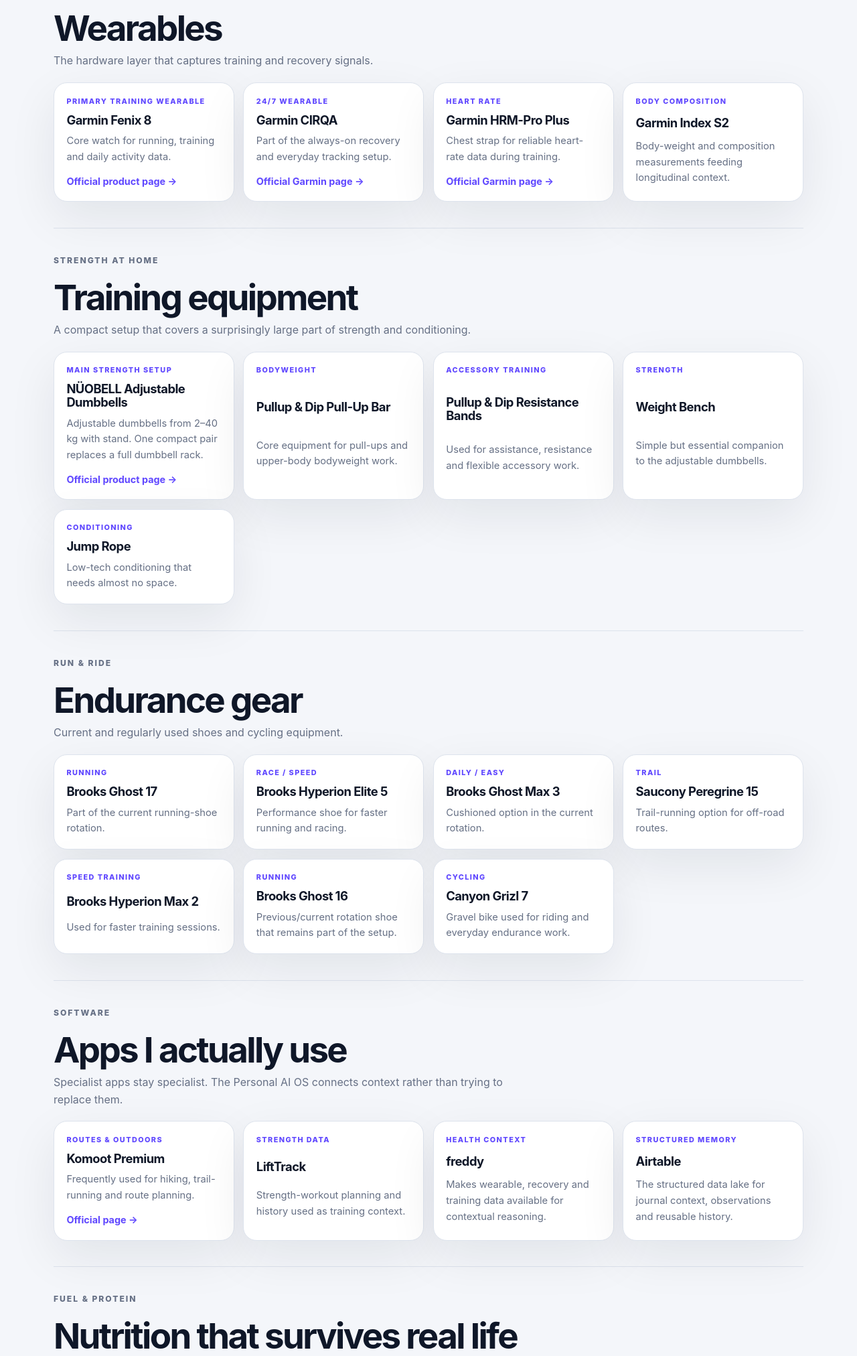
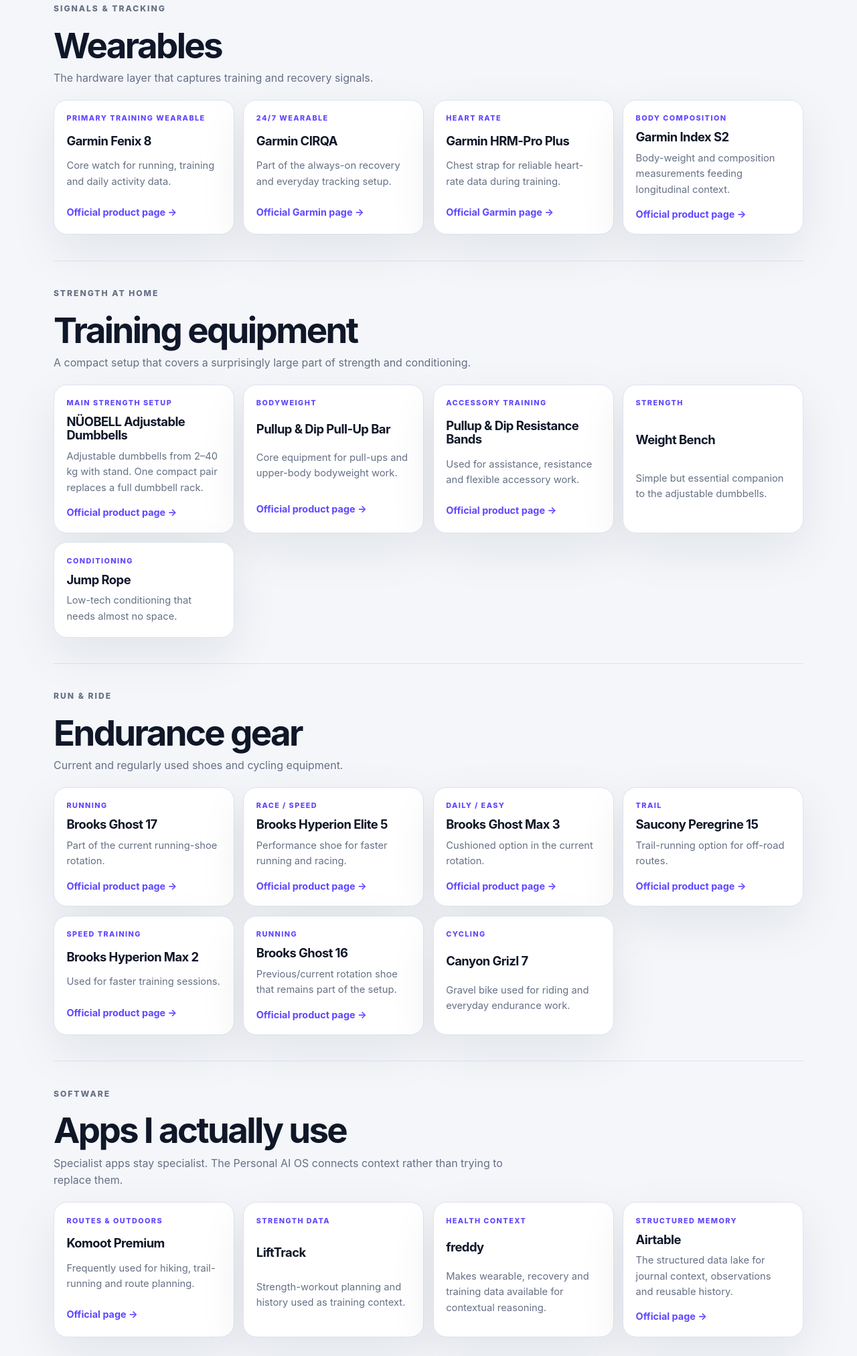
Before and after one commit to abuettna/alex-ai-os, a website: page stack/index.html in a window 1280 px wide. Shown: the part 553-2577 px from the top of the page at 67% size. Drawn offline with Linux system fonts and the light colour scheme.

Commit message:
QC site navigation and expand My Stack links
* Expand stack links and improve stack metadata

* Link My Stack from homepage navigation

```diff
--- a/stack/index.html
+++ b/stack/index.html
@@ -3,40 +3,51 @@
 <head>
 <meta charset="utf-8"><meta name="viewport" content="width=device-width,initial-scale=1">
 <meta name="description" content="The real-world devices, training gear, fuel, food staples and software used in the Personal AI OS experiment.">
-<meta name="theme-color" content="#0b1020"><title>My Stack · Personal AI OS</title>
+<meta name="theme-color" content="#0b1020">
+<meta property="og:title" content="My Stack · Personal AI OS">
+<meta property="og:description" content="The real devices, training equipment, apps, fuel and everyday nutrition products behind the Personal AI OS experiment.">
+<meta property="og:type" content="website">
+<meta property="og:url" content="https://personal-ai-os.com/stack/">
+<meta property="og:image" content="https://personal-ai-os.com/assets/fenix.webp">
+<meta name="twitter:card" content="summary_large_image">
+<meta name="twitter:title" content="My Stack · Personal AI OS">
+<meta name="twitter:description" content="The tools I actually use behind my Personal AI OS.">
+<meta name="twitter:image" content="https://personal-ai-os.com/assets/fenix.webp">
+<link rel="canonical" href="https://personal-ai-os.com/stack/">
+<title>My Stack · Personal AI OS</title>
 <link rel="stylesheet" href="../styles.css">
 <style>
-.stack-page{padding:2rem 0 5rem}.stack-intro{max-width:760px;margin-bottom:2rem}.stack-intro h1{font-size:clamp(3rem,10vw,5.5rem)}.stack-intro .lede{margin-top:1.25rem}.stack-note{margin-top:1rem;padding:1rem 1.2rem;border:1px solid var(--line);border-radius:1rem;background:var(--panel);color:var(--muted)}.stack-section{padding:2.4rem 0;border-top:1px solid var(--line)}.stack-section h2{font-size:clamp(2rem,6vw,3.3rem);margin-bottom:.6rem}.stack-section>p{max-width:720px;color:var(--muted);margin-bottom:1.2rem}.stack-grid{display:grid;grid-template-columns:repeat(auto-fit,minmax(230px,1fr));gap:.85rem}.stack-card{display:grid;gap:.6rem;padding:1.15rem;background:var(--panel);border:1px solid var(--line);border-radius:1.25rem;box-shadow:var(--shadow)}.stack-card h3{font-size:1.15rem}.stack-card p{color:var(--muted);font-size:.92rem}.stack-role{font-size:.68rem!important;text-transform:uppercase;letter-spacing:.13em;font-weight:800;color:var(--accent)!important}.stack-link{display:inline-flex;align-items:center;gap:.35rem;width:max-content;margin-top:.2rem;color:var(--accent);font-size:.9rem;font-weight:750}.stack-link:hover{text-decoration:underline}.stack-footer-note{margin-top:2rem;color:var(--muted);font-size:.9rem}
+.stack-page{padding:2rem 0 5rem}.stack-intro{max-width:760px;margin-bottom:2rem}.stack-intro h1{font-size:clamp(3rem,10vw,5.5rem)}.stack-intro .lede{margin-top:1.25rem}.stack-note{margin-top:1rem;padding:1rem 1.2rem;border:1px solid var(--line);border-radius:1rem;background:var(--panel);color:var(--muted)}.stack-section{padding:2.4rem 0;border-top:1px solid var(--line)}.stack-section h2{font-size:clamp(2rem,6vw,3.3rem);margin-bottom:.6rem}.stack-section>p{max-width:720px;color:var(--muted);margin-bottom:1.2rem}.stack-grid{display:grid;grid-template-columns:repeat(auto-fit,minmax(230px,1fr));gap:.85rem}.stack-card{display:grid;gap:.6rem;padding:1.15rem;background:var(--panel);border:1px solid var(--line);border-radius:1.25rem;box-shadow:var(--shadow)}.stack-card h3{font-size:1.15rem}.stack-card p{color:var(--muted);font-size:.92rem}.stack-role{font-size:.68rem!important;text-transform:uppercase;letter-spacing:.13em;font-weight:800;color:var(--accent)!important}.stack-link{display:inline-flex;align-items:center;gap:.35rem;width:max-content;max-width:100%;margin-top:.2rem;color:var(--accent);font-size:.9rem;font-weight:750}.stack-link:hover{text-decoration:underline}.stack-footer-note{margin-top:2rem;color:var(--muted);font-size:.9rem}
 </style>
 </head>
 <body>
 <a class="skip-link" href="#main-content">Skip to main content</a>
-<header class="site-header"><a href="/" class="brand"><span class="logo">◎</span><span>Personal AI OS</span></a><nav class="site-nav" aria-label="Primary"><a href="/">Home</a><a href="/pilot/">Try the pilot</a><a href="/stack/" aria-current="page">My stack</a></nav></header>
+<header class="site-header"><a href="/" class="brand"><span class="logo">◎</span><span>Personal AI OS</span></a><nav class="site-nav" aria-label="Primary"><a href="/">Home</a><a class="pilot-nav" href="/pilot/?src=stack-nav">Try the pilot</a><a href="/stack/" aria-current="page">My stack</a></nav></header>
 <main id="main-content" class="section-shell stack-page">
-<section class="stack-intro"><p class="eyebrow">THE REAL-WORLD SETUP</p><h1>My Stack</h1><p class="claim">The tools behind my Personal AI OS.</p><p class="lede">Not a wishlist and not a generic gear guide. These are devices, apps, training tools and everyday nutrition products that are actually part of my setup. Some generate data for the system; others simply make training, fueling and everyday execution easier.</p><div class="stack-note"><strong>Principle:</strong> products belong here because I actually use them — not because somebody pays to be listed. If affiliate links or paid partnerships are added later, they will be clearly disclosed.</div></section>
+<section class="stack-intro"><p class="eyebrow">THE REAL-WORLD SETUP</p><h1>My Stack</h1><p class="claim">The tools behind my Personal AI OS.</p><p class="lede">Not a wishlist and not a generic gear guide. These are devices, apps, training tools and everyday nutrition products that are actually part of my setup. Some generate data for the system; others simply make training, fueling and everyday execution easier.</p><div class="stack-note"><strong>Principle:</strong> products belong here because I actually use them — not because somebody pays to be listed. Current links are direct, non-affiliate links. If affiliate links or paid partnerships are added later, they will be clearly disclosed.</div></section>
 
 <section class="stack-section"><p class="eyebrow">SIGNALS & TRACKING</p><h2>Wearables</h2><p>The hardware layer that captures training and recovery signals.</p><div class="stack-grid">
 <article class="stack-card"><p class="stack-role">Primary training wearable</p><h3>Garmin Fenix 8</h3><p>Core watch for running, training and daily activity data.</p><a class="stack-link" data-track-product="Garmin Fenix 8" data-track-category="Wearables" href="https://www.garmin.com/de-DE/p/1228171/pn/010-02905-21/" target="_blank" rel="noopener noreferrer">Official product page →</a></article>
 <article class="stack-card"><p class="stack-role">24/7 wearable</p><h3>Garmin CIRQA</h3><p>Part of the always-on recovery and everyday tracking setup.</p><a class="stack-link" data-track-product="Garmin CIRQA" data-track-category="Wearables" href="https://www.garmin.com/en-US/newsroom/press-release/wearables-health/meet-cirqa-smart-band-the-screen-free-health-and-fitness-tracker-from-garmin/" target="_blank" rel="noopener noreferrer">Official Garmin page →</a></article>
 <article class="stack-card"><p class="stack-role">Heart rate</p><h3>Garmin HRM-Pro Plus</h3><p>Chest strap for reliable heart-rate data during training.</p><a class="stack-link" data-track-product="Garmin HRM-Pro Plus" data-track-category="Wearables" href="https://support.garmin.com/de-DE/?productID=770963" target="_blank" rel="noopener noreferrer">Official Garmin page →</a></article>
-<article class="stack-card"><p class="stack-role">Body composition</p><h3>Garmin Index S2</h3><p>Body-weight and composition measurements feeding longitudinal context.</p></article>
+<article class="stack-card"><p class="stack-role">Body composition</p><h3>Garmin Index S2</h3><p>Body-weight and composition measurements feeding longitudinal context.</p><a class="stack-link" data-track-product="Garmin Index S2" data-track-category="Wearables" href="https://www.garmin.com/de-AT/p/679362/" target="_blank" rel="noopener noreferrer">Official product page →</a></article>
 </div></section>
 
 <section class="stack-section"><p class="eyebrow">STRENGTH AT HOME</p><h2>Training equipment</h2><p>A compact setup that covers a surprisingly large part of strength and conditioning.</p><div class="stack-grid">
 <article class="stack-card"><p class="stack-role">Main strength setup</p><h3>NÜOBELL Adjustable Dumbbells</h3><p>Adjustable dumbbells from 2–40 kg with stand. One compact pair replaces a full dumbbell rack.</p><a class="stack-link" data-track-product="NÜOBELL S 240" data-track-category="Strength equipment" href="https://eu.nuoathletics.com/de-at/products/nuobell-s-240-forest" target="_blank" rel="noopener noreferrer">Official product page →</a></article>
-<article class="stack-card"><p class="stack-role">Bodyweight</p><h3>Pullup & Dip Pull-Up Bar</h3><p>Core equipment for pull-ups and upper-body bodyweight work.</p></article>
-<article class="stack-card"><p class="stack-role">Accessory training</p><h3>Pullup & Dip Resistance Bands</h3><p>Used for assistance, resistance and flexible accessory work.</p></article>
+<article class="stack-card"><p class="stack-role">Bodyweight</p><h3>Pullup & Dip Pull-Up Bar</h3><p>Core equipment for pull-ups and upper-body bodyweight work.</p><a class="stack-link" data-track-product="Pullup & Dip Pull-Up Bar" data-track-category="Strength equipment" href="https://www.pullup-dip.com/products/pullup-dip-bar" target="_blank" rel="noopener noreferrer">Official product page →</a></article>
+<article class="stack-card"><p class="stack-role">Accessory training</p><h3>Pullup & Dip Resistance Bands</h3><p>Used for assistance, resistance and flexible accessory work.</p><a class="stack-link" data-track-product="Pullup & Dip Resistance Bands" data-track-category="Strength equipment" href="https://www.pullup-dip.com/products/pull-up-bands" target="_blank" rel="noopener noreferrer">Official product page →</a></article>
 <article class="stack-card"><p class="stack-role">Strength</p><h3>Weight Bench</h3><p>Simple but essential companion to the adjustable dumbbells.</p></article>
 <article class="stack-card"><p class="stack-role">Conditioning</p><h3>Jump Rope</h3><p>Low-tech conditioning that needs almost no space.</p></article>
 </div></section>
 
 <section class="stack-section"><p class="eyebrow">RUN & RIDE</p><h2>Endurance gear</h2><p>Current and regularly used shoes and cycling equipment.</p><div class="stack-grid">
-<article class="stack-card"><p class="stack-role">Running</p><h3>Brooks Ghost 17</h3><p>Part of the current running-shoe rotation.</p></article>
-<article class="stack-card"><p class="stack-role">Race / speed</p><h3>Brooks Hyperion Elite 5</h3><p>Performance shoe for faster running and racing.</p></article>
-<article class="stack-card"><p class="stack-role">Daily / easy</p><h3>Brooks Ghost Max 3</h3><p>Cushioned option in the current rotation.</p></article>
-<article class="stack-card"><p class="stack-role">Trail</p><h3>Saucony Peregrine 15</h3><p>Trail-running option for off-road routes.</p></article>
-<article class="stack-card"><p class="stack-role">Speed training</p><h3>Brooks Hyperion Max 2</h3><p>Used for faster training sessions.</p></article>
-<article class="stack-card"><p class="stack-role">Running</p><h3>Brooks Ghost 16</h3><p>Previous/current rotation shoe that remains part of the setup.</p></article>
+<article class="stack-card"><p class="stack-role">Running</p><h3>Brooks Ghost 17</h3><p>Part of the current running-shoe rotation.</p><a class="stack-link" data-track-product="Brooks Ghost 17" data-track-category="Running gear" href="https://www.brooksrunning.com/de_at/herren/stra%C3%9Fenlaufschuh/ghost-17/1104421D325.120.html" target="_blank" rel="noopener noreferrer">Official product page →</a></article>
+<article class="stack-card"><p class="stack-role">Race / speed</p><h3>Brooks Hyperion Elite 5</h3><p>Performance shoe for faster running and racing.</p><a class="stack-link" data-track-product="Brooks Hyperion Elite 5" data-track-category="Running gear" href="https://www.brooksrunning.com/de_at/unisex-running-shoes/hyperion-elite-5/100049.html" target="_blank" rel="noopener noreferrer">Official product page →</a></article>
+<article class="stack-card"><p class="stack-role">Daily / easy</p><h3>Brooks Ghost Max 3</h3><p>Cushioned option in the current rotation.</p><a class="stack-link" data-track-product="Brooks Ghost Max 3" data-track-category="Running gear" href="https://www.brooksrunning.com/de_at/herren/stra%C3%9Fenlaufschuh/ghost-max-3/1104641D089.110.html" target="_blank" rel="noopener noreferrer">Official product page →</a></article>
+<article class="stack-card"><p class="stack-role">Trail</p><h3>Saucony Peregrine 15</h3><p>Trail-running option for off-road routes.</p><a class="stack-link" data-track-product="Saucony Peregrine 15" data-track-category="Running gear" href="https://www.saucony.com/AT/de_AT/peregrine-15/59976M.html?dwvar_59976M_color=S20990-164" target="_blank" rel="noopener noreferrer">Official product page →</a></article>
+<article class="stack-card"><p class="stack-role">Speed training</p><h3>Brooks Hyperion Max 2</h3><p>Used for faster training sessions.</p><a class="stack-link" data-track-product="Brooks Hyperion Max 2" data-track-category="Running gear" href="https://www.brooksrunning.com/de_de/herren/stra%C3%9Fenlaufschuh/hyperion-max-2/1104341D408.105.html" target="_blank" rel="noopener noreferrer">Official product page →</a></article>
+<article class="stack-card"><p class="stack-role">Running</p><h3>Brooks Ghost 16</h3><p>Previous/current rotation shoe that remains part of the setup.</p><a class="stack-link" data-track-product="Brooks Ghost 16" data-track-category="Running gear" href="https://www.brooksrunning.com/de_at/mens/shoes/road-running-shoes/ghost-16/110418.html" target="_blank" rel="noopener noreferrer">Official product page →</a></article>
 <article class="stack-card"><p class="stack-role">Cycling</p><h3>Canyon Grizl 7</h3><p>Gravel bike used for riding and everyday endurance work.</p></article>
 </div></section>
 
@@ -44,7 +55,7 @@
 <article class="stack-card"><p class="stack-role">Routes & outdoors</p><h3>Komoot Premium</h3><p>Frequently used for hiking, trail-running and route planning.</p><a class="stack-link" data-track-product="Komoot Premium" data-track-category="Software" href="https://www.komoot.com/premium" target="_blank" rel="noopener noreferrer">Official page →</a></article>
 <article class="stack-card"><p class="stack-role">Strength data</p><h3>LiftTrack</h3><p>Strength-workout planning and history used as training context.</p></article>
 <article class="stack-card"><p class="stack-role">Health context</p><h3>freddy</h3><p>Makes wearable, recovery and training data available for contextual reasoning.</p></article>
-<article class="stack-card"><p class="stack-role">Structured memory</p><h3>Airtable</h3><p>The structured data lake for journal context, observations and reusable history.</p></article>
+<article class="stack-card"><p class="stack-role">Structured memory</p><h3>Airtable</h3><p>The structured data lake for journal context, observations and reusable history.</p><a class="stack-link" data-track-product="Airtable" data-track-category="Software" href="https://www.airtable.com/" target="_blank" rel="noopener noreferrer">Official page →</a></article>
 </div></section>
 
 <section class="stack-section"><p class="eyebrow">FUEL & PROTEIN</p><h2>Nutrition that survives real life</h2><p>Repeatedly used convenience products rather than a theoretical nutrition plan.</p><div class="stack-grid">
@@ -58,7 +69,7 @@
 <article class="stack-card"><p class="stack-role">Protein staple</p><h3>Harzer Cheese</h3><p>Very lean, protein-dense and easy to use when protein matters more than culinary glamour.</p></article>
 <article class="stack-card"><p class="stack-role">Protein staple</p><h3>GUT&GÜNSTIG Cottage Cheese Light</h3><p>A recurring everyday high-protein staple.</p></article>
 <article class="stack-card"><p class="stack-role">Daily basic</p><h3>Low-fat Quark</h3><p>A flexible base for high-protein meals and snacks.</p></article>
-<article class="stack-card"><p class="stack-role">Coffee / flavour</p><h3>More Nutrition Barista Zerup</h3><p>Used to add flavour to coffee and drinks without turning them into a calorie-heavy extra.</p></article>
+<article class="stack-card"><p class="stack-role">Coffee / flavour</p><h3>More Nutrition Barista Zerup</h3><p>Used to add flavour to coffee and drinks without turning them into a calorie-heavy extra.</p><a class="stack-link" data-track-product="More Nutrition Barista Zerup" data-track-category="Everyday food hacks" href="https://morenutrition.de/products/sirup-kaffee-und-tee-getraenke" target="_blank" rel="noopener noreferrer">Official product page →</a></article>
 </div></section>
 
 <section class="stack-section"><p class="eyebrow">DAILY BASICS</p><h2>Supplements</h2><p>Kept deliberately small here. This is not intended to become a supplement shelf.</p><div class="stack-grid">
@@ -66,28 +77,15 @@
 <article class="stack-card"><p class="stack-role">Daily basics</p><h3>Omega-3 + Vitamin Stack</h3><p>Regular basics, grouped rather than promoted as individual hero products.</p></article>
 </div><p class="stack-footer-note">This page documents personal use, not medical or nutritional advice. Product links are direct, non-affiliate links for now. Commercial relationships will never determine what qualifies for the stack.</p></section>
 </main>
-<footer class="site-footer"><p>Personal AI OS · real tools, real data, real-world decisions.</p></footer>
+<footer class="site-footer"><span>Personal AI OS</span><span>Real tools, real data, real-world decisions.</span></footer>
 <script>
 (function(){
   var params=new URLSearchParams(window.location.search);
   var source=params.get('src')||'direct';
   document.querySelectorAll('a[data-track-product]').forEach(function(link){
     link.addEventListener('click',function(){
-      var payload={
-        product:link.getAttribute('data-track-product'),
-        category:link.getAttribute('data-track-category')||'Other',
-        destination:link.href,
-        source:source,
-        page:window.location.pathname
-      };
-      try{
-        fetch('/.netlify/functions/stack-click',{
-          method:'POST',
-          headers:{'Content-Type':'application/json'},
-          body:JSON.stringify(payload),
-          keepalive:true
-        });
-      }catch(e){}
+      var payload={product:link.getAttribute('data-track-product'),category:link.getAttribute('data-track-category')||'Other',destination:link.href,source:source,page:window.location.pathname};
+      try{fetch('/.netlify/functions/stack-click',{method:'POST',headers:{'Content-Type':'application/json'},body:JSON.stringify(payload),keepalive:true});}catch(e){}
     });
   });
 })();
```
Also changed, not shown: index.html (+2 -0 lines).
